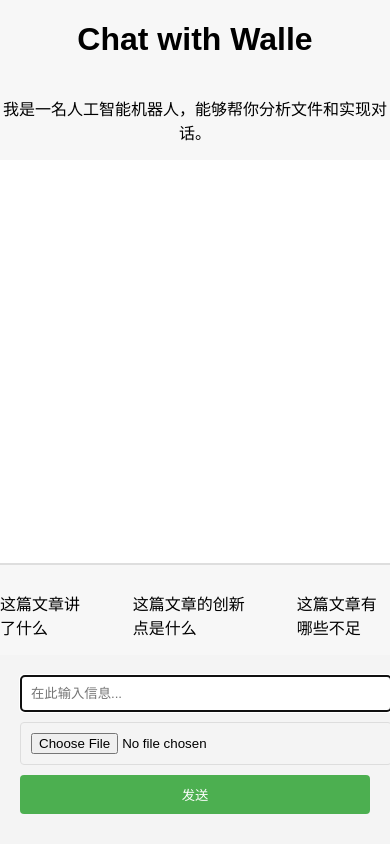
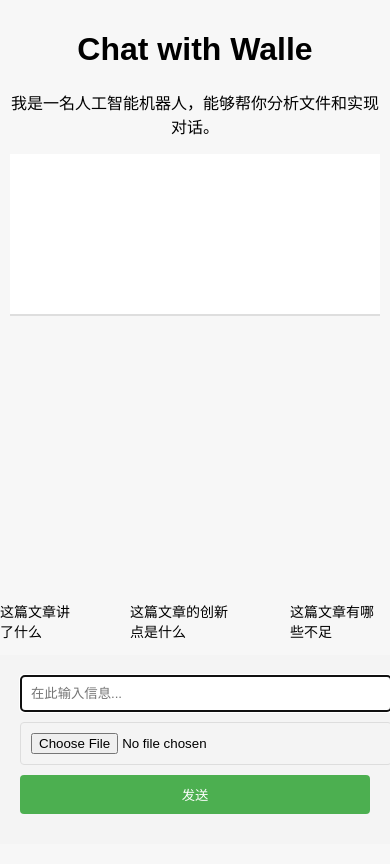
Before and after one commit to hffei/claude, a Flask app: page / in a window 390 px wide. Before the commit the page ends 814 px from the top, so only its background shows below. Run offline with Flask 3, Linux system fonts and the light colour scheme.

Commit message:
增加等待提示动画

```diff
--- a/main.py
+++ b/main.py
@@ -55,4 +55,4 @@ def chat():
 
 # 启动应用
 if __name__ == '__main__':
-    app.run(debug=True)  # 注意：在生产环境中应设置 debug=False
+    app.run(host='0.0.0.0',debug=True)  # 注意：在生产环境中应设置 debug=False
--- a/templates/chat.html
+++ b/templates/chat.html
@@ -1,6 +1,7 @@
 <!DOCTYPE html>
 <html>
 <head>
+    <meta name="viewport" content="width=device-width, initial-scale=1.0">
     <title>Chat with Model</title>
     <style>
         body {
@@ -8,14 +9,17 @@
             background-color: #f7f7f7;
             margin: 0;
             padding: 0;
-            display: flex;
+            /* display: flex; */
             flex-direction: column;
             height: 100vh;
+            padding-bottom: 200px;
         }
+
+
 
         #conversation {
             flex-grow: 1;
-            padding: 20px;
+            padding: 80px 40px;
             overflow-y: auto;
             background-color: #fff;
             border-bottom: 2px solid #dedede;
@@ -68,6 +72,7 @@
         }
 
         @media (max-width: 768px) {
+
             form {
                 flex-direction: column;
             }
@@ -77,11 +82,54 @@
                 margin-right: 0;
                 width: 100%;
             }
+
+            body {
+                padding: 10px; /* 为更好的间距添加一些内边距 */
+            }
+
+            #conversation {
+                padding: 80px 40px;
+                margin-bottom: 40px;
+            }
+
+            .help-text {
+                margin-right: 10px; /* 减少边距以改善间距 */
+                font-size: 14px; /* 适当调整字体大小以在移动设备上显示更小的文字 */
+            }
+        }
+        /* .loading-spinner {
+            display: block;
+        } */
+        .loading-spinner {
+            border: 4px solid rgba(0, 0, 0, 0.1);
+            border-radius: 50%;
+            border-top: 4px solid #3498db;
+            width: 30px;
+            height: 30px !important;
+            animation: spin 1s linear infinite;
+            margin: auto;
+            margin-top: 20px;
+            display: none;
+        }
+        @keyframes spin {
+            0% { transform: rotate(0deg); }
+            100% { transform: rotate(360deg); }
+        }
+        .bottom_wrap {
+            position: fixed;
+            bottom: 0;
+            left: 0;
+            right: 0;
         }
     </style>
+
 <script>
     function sendMessage(event) {
         event.preventDefault();
+
+        // 显示加载动画
+        var loadingSpinner = document.getElementById('loading-spinner');
+        loadingSpinner.style.display = 'block';
 
         var messageInput = document.getElementById('message');
         var message = messageInput.value;
@@ -111,7 +159,7 @@
                 } else {
                     conversation.innerHTML += '<div class="message ai-message"><b>Ai助手:</b> Response format error</div>';
                 }
-
+                loadingSpinner.style.display = 'none';
                 conversation.scrollTop = conversation.scrollHeight;
                 fileInput.value = '';
             }
@@ -132,17 +180,22 @@
     <h1 style="text-align: center;">Chat with Walle</h1>
     <p style="text-align: center;font-weight: 200;">我是一名人工智能机器人，能够帮你分析文件和实现对话。</p>
     <div id="conversation"></div>
+
+
+    <div id="loading-spinner" class="loading-spinner"></div>
+    <div class="bottom_wrap">
         <div style="display: flex; justify-content: center;">
             <p class="help-text" style="margin-right: 50px;" onclick="fillInput(this)">这篇文章讲了什么</p>
             <p class="help-text" style="margin-right: 50px;" onclick="fillInput(this)">这篇文章的创新点是什么</p>
             <p class="help-text" onclick="fillInput(this)">这篇文章有哪些不足</p>
         </div>
-
         <form onsubmit="sendMessage(event)">
             <input type="text" id="message" name="message" placeholder="在此输入信息..." autofocus>
             <input type="file" id="file" name="file" style="display: inline-block;">
             <input type="submit" value="发送">
         </form>
+    </div>
+
 
 </body>
 </html>
```
Also changed, not shown: 1 other file. Lines whose indentation alone changed are shown as unchanged.
